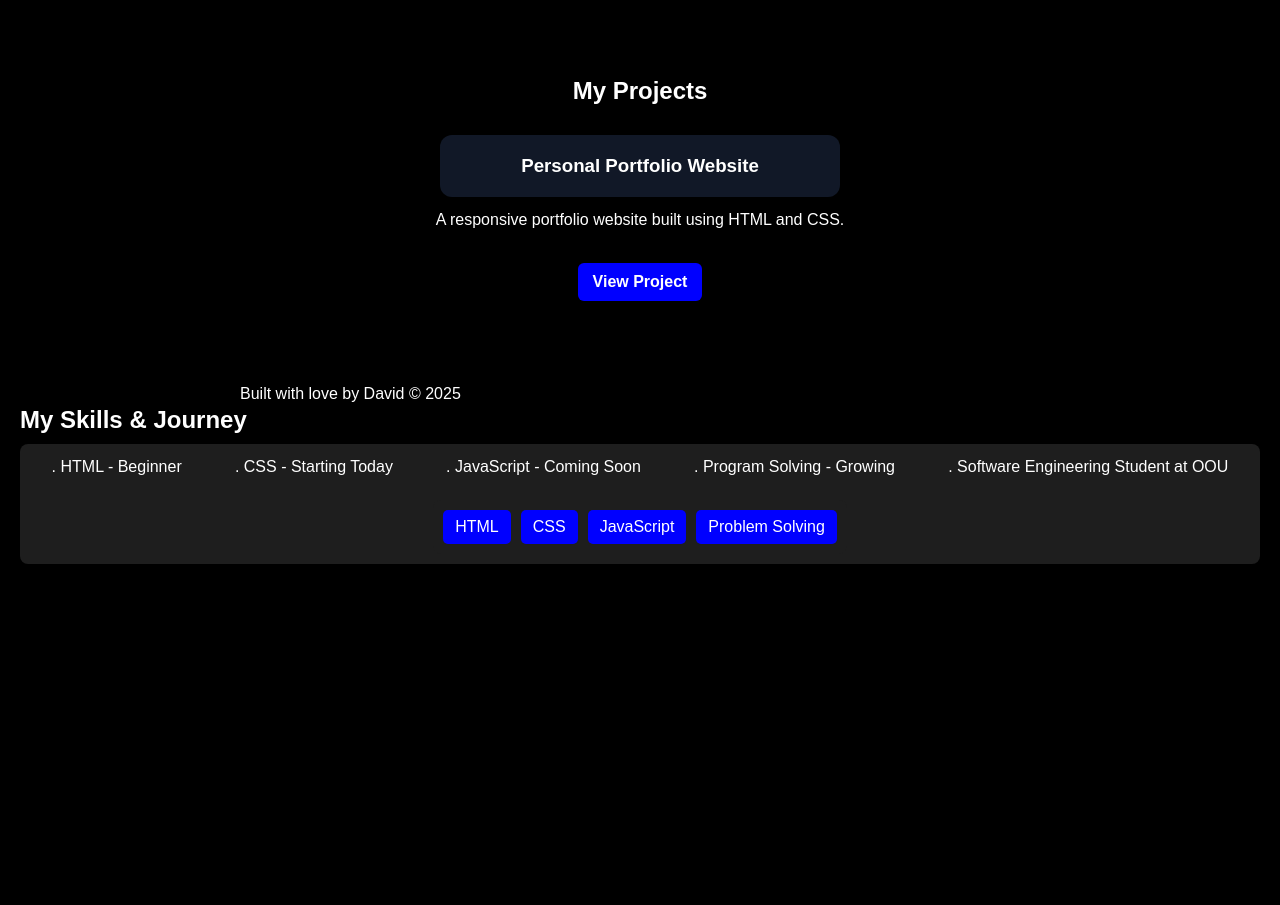
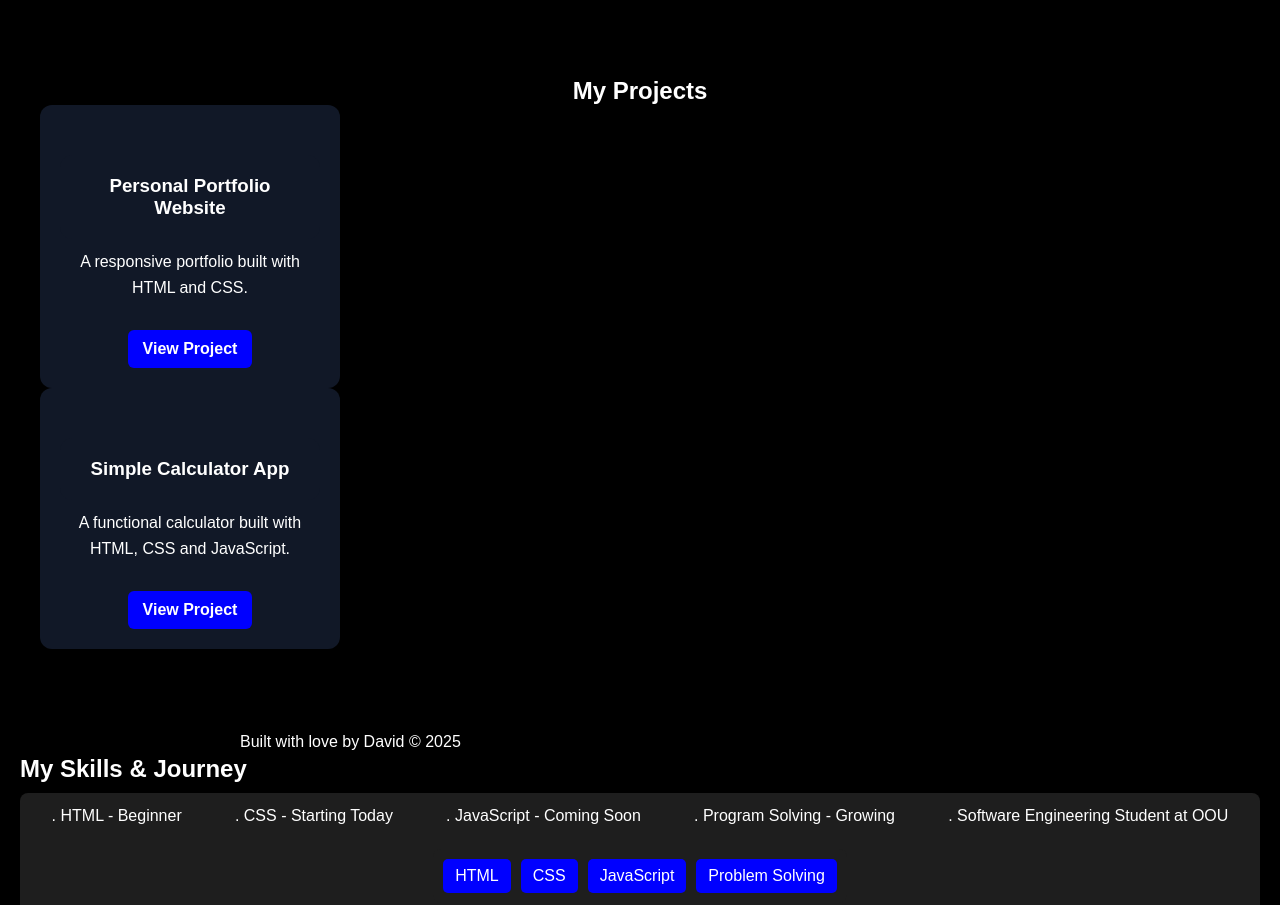
Before and after one commit to davidcashbalogun/david-portfolio, a plain HTML site: page index.html in a window 1280 px wide. Shown: the part 2003-2908 px from the top of the page. Before the commit the page ends 2587 px from the top, so only its background shows below. Drawn offline with Linux system fonts and the light colour scheme.

Commit message:
Add files via upload

```diff
--- a/index.html
+++ b/index.html
@@ -78,7 +78,7 @@
 <nav>
     <a href="index.html">Home</a> |
     <a href="about.html">About Me</a> |
-    <a href="projects">Projects</a> |
+    <a href="#projects">Projects</a> |
     <a href="contact">Contact</a>
 </nav>
 
@@ -107,10 +107,21 @@
 
         <section id="projects">
             <h2>My Projects</h2>
-            <div class="project-card">
-                <h3>Personal Portfolio Website</h3>
-                <p>A responsive portfolio website built using HTML and CSS.</p>
-                <a href="#" class="btn">View Project</a>
+
+            <div class="projects-container">
+
+                <div class="project-card">
+                    <h3>Personal Portfolio Website</h3>
+                    <p>A responsive portfolio built with HTML and CSS.</p>
+                    <a href="index.html" class="btn">View Project</a>
+                </div>
+
+                <div class="project-card">
+                    <h3>Simple Calculator App</h3>
+                    <p>A functional calculator built with HTML, CSS and JavaScript.</p>
+                    <a href="calculator.html" class="btn">View Project</a>
+                </div>
+
             </div>
         </section>
 </div>
--- a/style.css
+++ b/style.css
@@ -379,3 +379,22 @@ form button {
 .project-card h3 {
     margin-bottom: 10px;
 }
+
+.project-container {
+    display: flex;
+    justify-content: center;
+    gap: 30PX;
+    flex-wrap: wrap;
+}
+
+.project-card {
+    background: #111827;
+    padding: 20px;
+    border-radius: 12px;
+    width: 300px;
+    transition: transform 0.3s ease;
+}
+
+.project-card:hover {
+    transform: translateY(-10px);
+}
```
